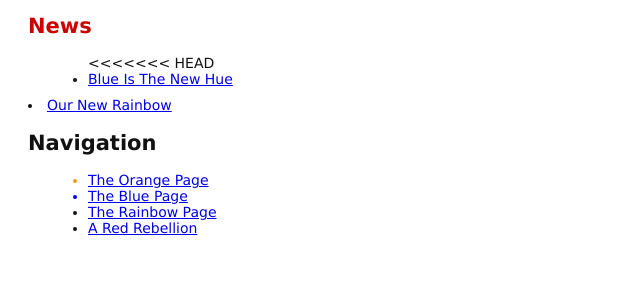
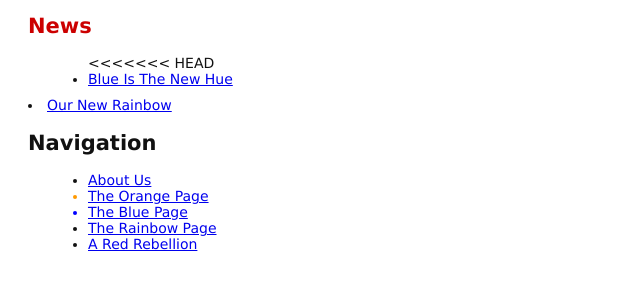
Before and after one commit to nganhong/learnprogramming, a plain HTML site: page index.html in a window 1280 px wide. Shown: the part 118-408 px from the top of the page, without its empty margins (0-640 px from the left). Drawn offline with Linux system fonts and the light colour scheme.

Commit message:
Add link to about section in home page

```diff
--- a/index.html
+++ b/index.html
@@ -20,6 +20,9 @@
 
 <h2>Navigation</h2>
 <ul>
+  <li>
+    <a href='about/index.html'>About Us</a>
+  </li>
   <li style='color: #F90'>
     <a href='orange.html'>The Orange Page</a>
   </li>
```
